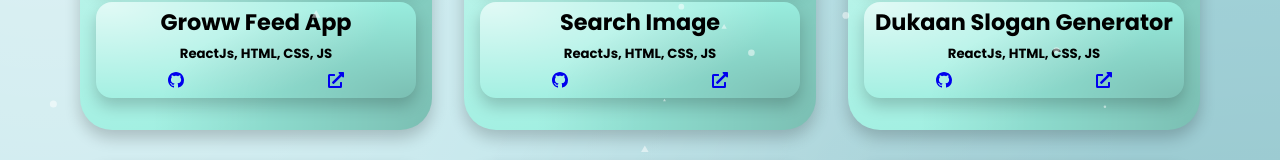
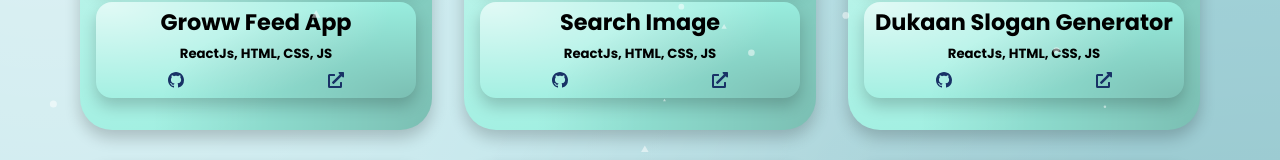
Before and after one commit to prabhashrai02/new_portfolio, a React (Create React App) app: page /#/projects in a window 1280 px wide. Shown: the part 414-574 px from the top of the page. Built offline with nearby package versions, Linux system fonts and the light colour scheme; a web font is replaced by a local one.

Commit message:
fixed link color

```diff
--- a/src/Component/Projects/ProjectCard.css
+++ b/src/Component/Projects/ProjectCard.css
@@ -44,6 +44,10 @@
     justify-content: space-around;
 }
 
+.card_button {
+    text-decoration: none;
+    color: var(--brandColor);
+}
 @media only screen and (max-width: 600px) {
 
     .project_card {
```
